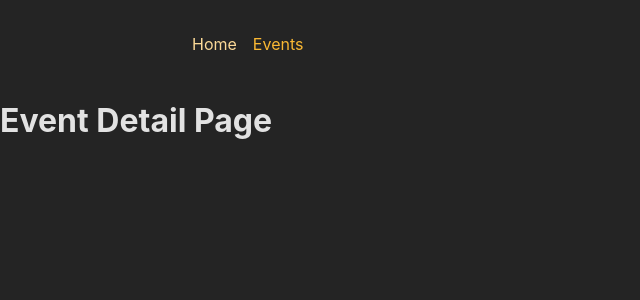
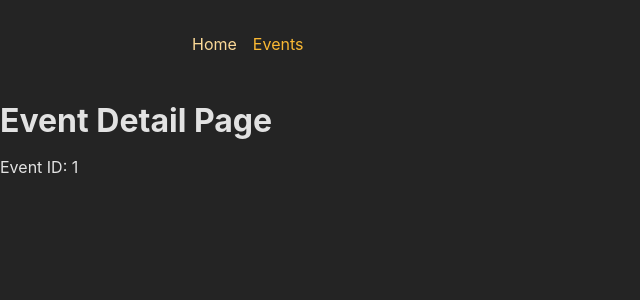
Before and after one commit to TomaszKoniecznyIT/Routing2, a React (Create React App) app in the folder 12-adv-starting-project/frontend/: page /events/1 in a window 1280 px wide. Shown: the top 300 px of the page, without its empty margins (0-640 px from the left). Built offline with nearby package versions, Linux system fonts and the light colour scheme.

Commit message:
challenge 7

```diff
--- a/12-adv-starting-project/frontend/src/pages/EventDetailPage.js
+++ b/12-adv-starting-project/frontend/src/pages/EventDetailPage.js
@@ -1,5 +1,14 @@
+import { useParams } from "react-router-dom";
+
 function EventDetailPage() {
-  return <h1>Event Detail Page</h1>;
+  const params = useParams();
+
+  return (
+    <>
+      <h1>Event Detail Page</h1>
+      <p>Event ID: {params.eventId}</p>
+    </>
+  );
 }
 
 export default EventDetailPage;
```
